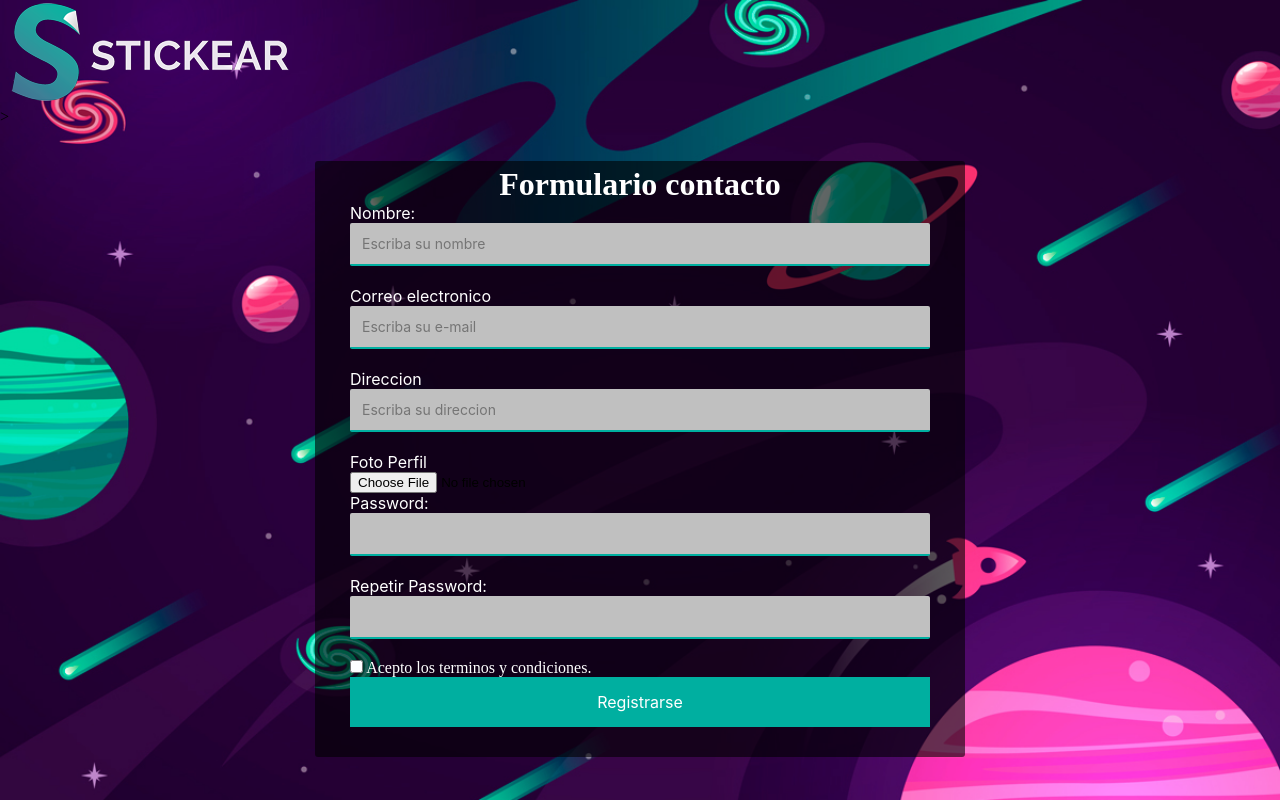
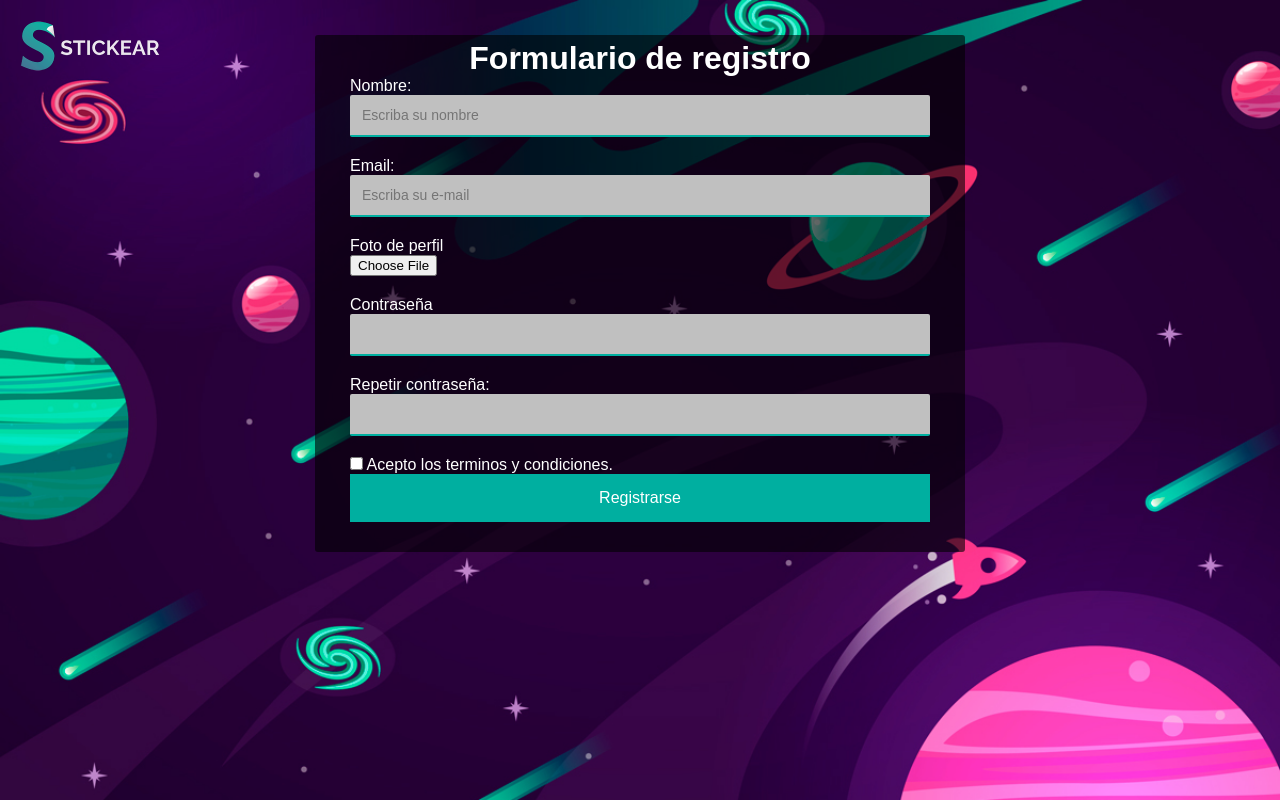
Before and after one commit to AlanSoleOne/M.A.C, a PHP site: page /formulario.php in a window 1280 px wide. Run offline with PHP 8.4, Linux system fonts and the light colour scheme.

Commit message:
validacion y persistencia formulario de registro

```diff
--- a/css/estyle.css
+++ b/css/estyle.css
@@ -81,9 +81,7 @@
 display: block;
 color: #ffffff;
 font-size: 16px;
-font-family: -apple-system, BlinkMacSystemFont, 'Segoe UI', Roboto, Oxygen, Ubuntu, Cantarell, 'Open Sans', 'Helvetica Neue', sans-serif;
 position: relative;
-
 }
 
 .id{
@@ -104,12 +102,10 @@
 border-radius: 2px;
 font-size: 14px;
 color: black;
-font-family: -apple-system, BlinkMacSystemFont, 'Segoe UI', Roboto, Oxygen, Ubuntu, Cantarell, 'Open Sans', 'Helvetica Neue', sans-serif;
 }
 
 .container .form .btn-sublim {
     width: 100%;
-    font-family: -apple-system, BlinkMacSystemFont, 'Segoe UI', Roboto, Oxygen, Ubuntu, Cantarell, 'Open Sans', 'Helvetica Neue', sans-serif;
     outline: none;
     background:#00afa0;
     font-size: 16px;
--- a/css/master.css
+++ b/css/master.css
@@ -72,3 +72,9 @@
         margin: auto;
     }
 }
+
+/*ERRORES EN FOMRULARIO*/
+
+.errores {
+    color: white;
+}
--- a/css/styles.css
+++ b/css/styles.css
@@ -118,3 +118,19 @@
         width: 70px;
     }
 }
+
+
+/* ERRORES FORMULARIO */
+
+.avatar {
+    display: block;
+    padding-bottom: 20px;
+    color: transparent;
+}
+
+.errores {
+    background-color: orangered;
+    color: white;
+    margin: 3px 0;
+    padding: 5px;
+}
--- a/faq.php
+++ b/faq.php
@@ -13,11 +13,7 @@
 <body>
 
         <header>
-<<<<<<< HEAD
-        <a href="index2.php">
-=======
-        <a href="index.html">
->>>>>>> f4b84e53935ece3b40905bd1004541b507247dbd
+        <a href="index.php">
             <img class="logo" src="img/logo.png" alt="">
             </a>
 
--- a/formulario.php
+++ b/formulario.php
@@ -1,9 +1,18 @@
+<?php
+
+require 'funciones.php';
+
+if($_POST) {
+
+    $errores = validar($_POST);
+    if(count($errores) == 0) {
+        echo "Registro ok";
+    }
+
+}
 
 
-
-
-
-
+?>
 
 <!DOCTYPE html>
 <html lang="en">
@@ -11,73 +20,70 @@
     <meta charset="UTF-8">
     <meta name="viewport" content="width=device-width, initial-scale=1.0">
     <link rel="stylesheet" href="css/estyle.css">
+    <link rel="stylesheet" href="css/styles.css">
     <title>Formulario</title>
 </head>
 <body>
     <header>
-        <a href="index2.php">
+        <a href="index.php">
             <img class="logo" src="img/logo.png" alt="">
         </a>
-
-            >
-
     </header>
 
 
     <div class="container">
-     <form class="form" action="" method="">
+        <form class="form" action="" method="post" enctype="multipart/form-data">
             <div class="from-header">
-         <h1 class="form-title">Formulario contacto</h1>
+
+                <h1 class="form-title">Formulario de registro</h1>
 
                 <label for="nombre" class="form-label" >Nombre:</label>
-         <input type="text" id="nombre" class="form-input" placeholder="Escriba su nombre" name="nombre">
+                <?php if(isset($errores['nombre'])): ?>
+                    <div class="errores">
+                        <?=$errores['nombre']; ?>
+                    </div>
+                <?php endif; ?>
+                <input type="text" class="form-input" placeholder="Escriba su nombre" name="nombre" value="<?= isset($errores['nombre']) ? "" : old('nombre'); ?>">
 
-        <label for="nombre" class="form-label" >Correo electronico</label>
-         <input type="text" id="email" class="form-input" placeholder="Escriba su e-mail" name="email">
+                <label for="email" class="form-label">Email:</label>
+                <?php if(isset($errores['email'])): ?>
+                    <div class="errores">
+                        <?=$errores['email']; ?>
+                    </div>
+                <?php endif; ?>
+                <input type="text" class="form-input" placeholder="Escriba su e-mail" name="email" value="<?= isset($errores['email']) ? "" : old('email'); ?>">
 
-        <label for="nombre" class="form-label" >Direccion</label>
-         <input type="text" id="direccion" class="form-input" placeholder="Escriba su direccion" name="direccion">
-
-         <label class="form-label" for="avatar">Foto Perfil</label>
-         <input class="form-imput" type="file" name="avatar">
+                <label class="form-label" for="avatar">Foto de perfil</label>
+                <input class="avatar" type="file" name="avatar">
 
 
-                 <div>
-                    <label class="form-label" for="password">Password: </label>
+                <label class="form-label" for="password">Contraseña </label>
+                <?php if(isset($errores['password'])): ?>
+                    <div class="errores">
+                        <?=$errores['password']; ?>
+                    </div>
+                <?php endif; ?>
                 <input class="form-input" type="password" name="password">
-                <?php if(isset($errors['password'])): ?>
 
-                    <div class="alert alert-danger">
-                        <strong><?=$errors['password']; ?></strong>
+                <label class="form-label"  for="cpassword">Repetir contraseña: </label>
+                <?php if(isset($errores['cpassword'])): ?>
+                    <div class="errores">
+                        <?=$errores['cpassword']; ?>
                     </div>
-                <?php elseif(isset($errors['cpassword'])): ?>
+                <?php endif; ?>
+                <input class="form-input" type="password" name="cpassword">
 
-                    <div class="alert alert-danger">
-                        <strong><?=$errors['cpassword']; ?></strong>
+                <?php if(isset($errores['confirm'])): ?>
+                    <div class="errores">
+                        <?=$errores['confirm']; ?>
+                    </div>
+                <?php endif; ?>
+                <input class="" type="checkbox" name="confirm" value="">
+                <label class="id" for="confirm">Acepto los terminos y condiciones.</label>
+
+                <button class="btn-sublim"  type="submit">Registrarse</button>
 
             </div>
-                <?php endif;?>
-                </div>
-
-                <div>
-                    <label class="form-label"  for="cpasswd">Repetir Password: </label>
-                    <input class="form-input" type="password" name="cpassword">
-                </div>
-                <?php if(isset($errors['confirm'])): ?>
-
-                    <div class="alert alert-danger">
-                        <strong><?=$errors['confirm']; ?></strong>
-                    </div>
-
-                <?php endif;?>
-                <div>
-                    <input class="" type="checkbox" name="confirm" value="">
-                    <label class="id" for="confirm">Acepto los terminos y condiciones.</label>
-                </div>
-                <div >
-                    <button class="btn-sublim"  type="submit" >Registrarse</button>
-                </div>
-
         </form>
     </div>
 
--- /dev/null
+++ b/funciones.php
@@ -0,0 +1,52 @@
+<?php
+
+function validar($data) {
+
+        $errores = [];
+
+        //Nombre
+        $nombre = trim($data['nombre']);
+        if($nombre == "") {
+        $errores['nombre'] = "El nombre es obligatorio";
+        }
+
+        //Email
+        $email = trim($data['email']);
+        $email = filter_var($email, FILTER_SANITIZE_EMAIL);
+        if($email == ""){
+        $errores['email'] = "El mail es obligatorio";
+        } elseif(!filter_var($email, FILTER_VALIDATE_EMAIL)) {
+        $errores['email'] = "El email ingresado no es válido";
+        }
+
+        //Password
+        $password = trim($data['password']);
+        $cpassword = trim($data['cpassword']);
+        if($password == "" ) {
+        $errores['password'] = "La contraseña es obligatoria";
+        } elseif (strlen($password) < 6) {
+        $errores['password'] = "La contraseña debe tener al menos 6 caracteres";
+        }
+        elseif ($cpassword == "") {
+        $errores['cpassword'] = "Debe repetir la contraseña para continuar";
+        } elseif($password != $cpassword) {
+        $errores['cpassword'] = "Las contraseñas no coinciden";
+        }
+
+
+
+        //Acepto condiciones
+        if(!isset($data['confirm'])) {
+                $errores['confirm'] = "Debe aceptar las condiciones para continuar";
+        }
+
+        return $errores;
+}
+
+
+function old($data)
+{
+    if(isset($_POST[$data])) {
+        return $_POST[$data];
+    }
+}
```
Also changed, not shown: index.php (renamed from index2.php, +1 -7 lines), usuario.php (+2 -5 lines). Lines whose indentation alone changed are shown as unchanged.
